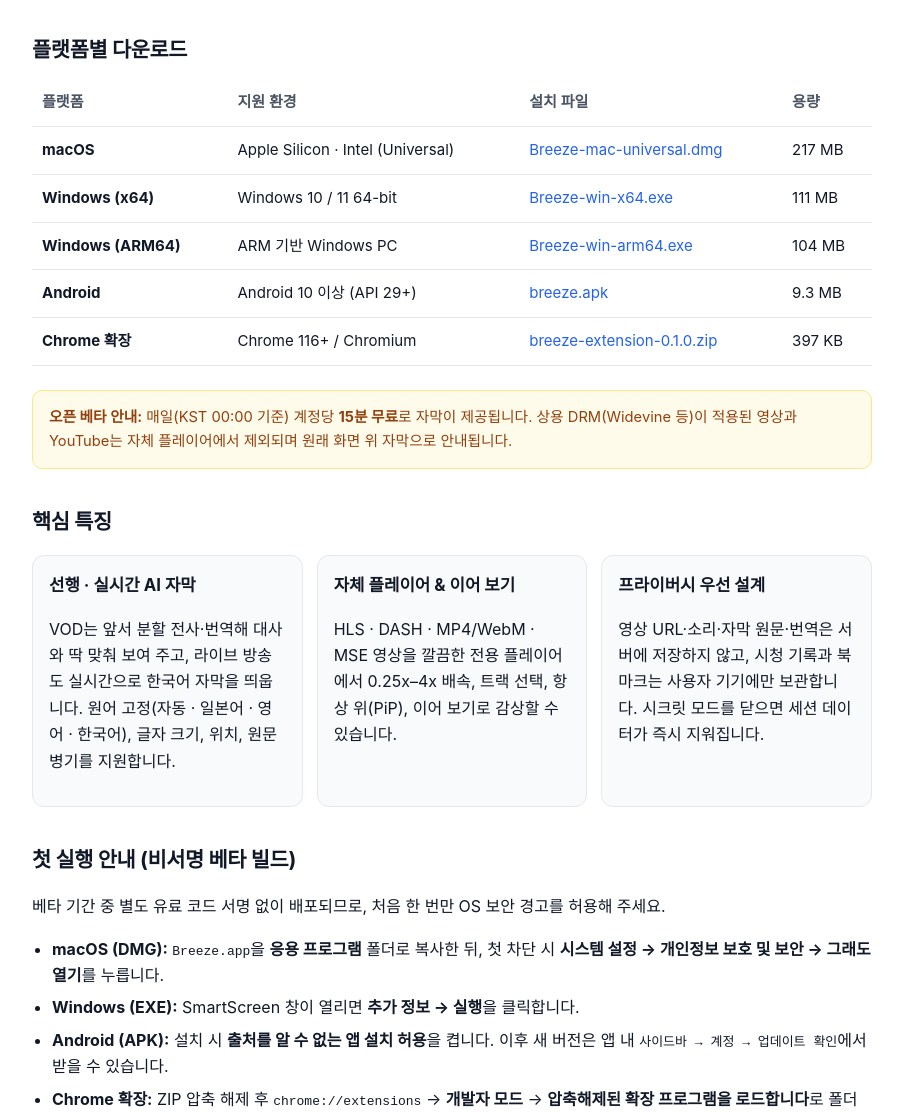
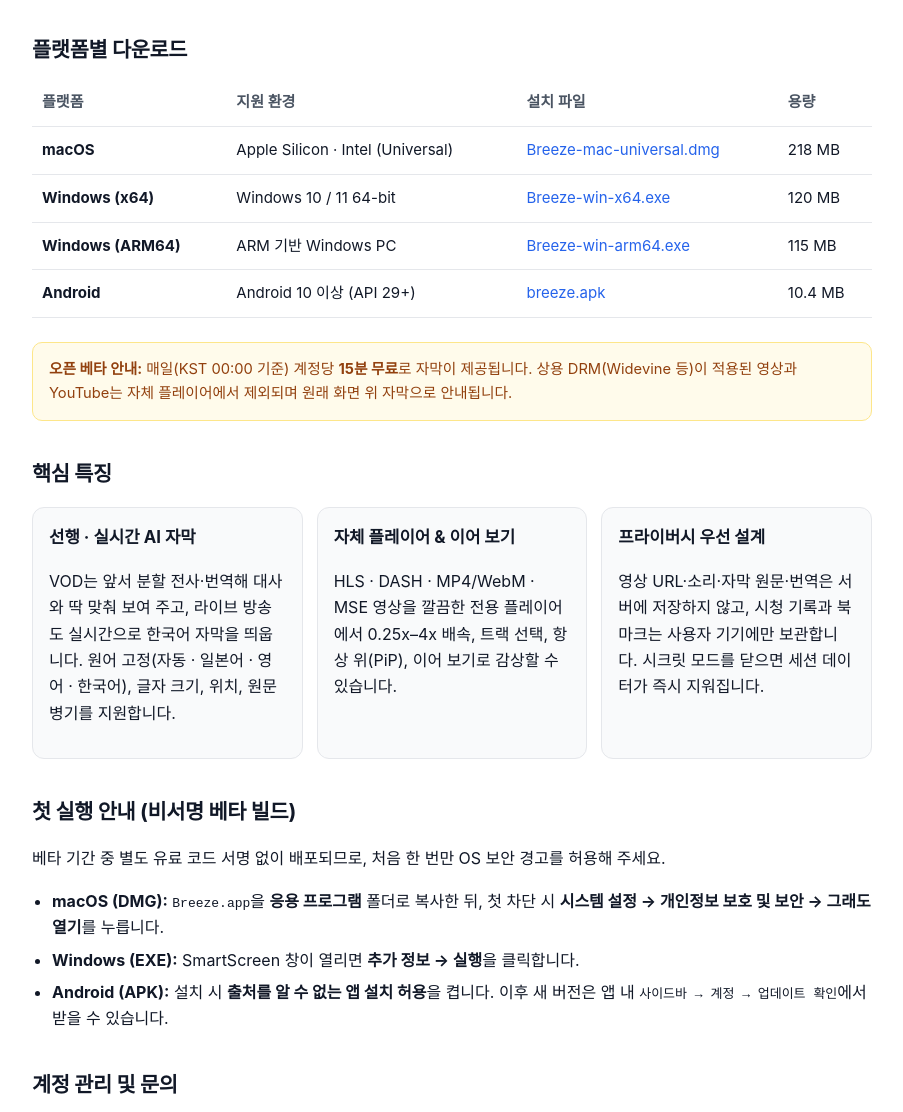
Before and after one commit to sungminflut/breeze-releases, a plain HTML site: page docs/index.html in a window 1280 px wide. Shown: the part 666-1778 px from the top of the page, without its empty margins (188-1091 px from the left). Drawn offline with Linux system fonts and the light colour scheme.

Commit message:
docs: update v1.0.8 sizes and remove retired Chrome extension links

```diff
--- a/docs/index.html
+++ b/docs/index.html
@@ -123,11 +123,10 @@ footer {
           <tr><th>플랫폼</th><th>지원 환경</th><th>설치 파일</th><th>용량</th></tr>
         </thead>
         <tbody>
-          <tr><td><strong>macOS</strong></td><td>Apple Silicon · Intel (Universal)</td><td><a href="https://github.com/sungminflut/breeze-releases/releases/latest/download/Breeze-mac-universal.dmg">Breeze-mac-universal.dmg</a></td><td>217 MB</td></tr>
-          <tr><td><strong>Windows (x64)</strong></td><td>Windows 10 / 11 64-bit</td><td><a href="https://github.com/sungminflut/breeze-releases/releases/latest/download/Breeze-win-x64.exe">Breeze-win-x64.exe</a></td><td>111 MB</td></tr>
-          <tr><td><strong>Windows (ARM64)</strong></td><td>ARM 기반 Windows PC</td><td><a href="https://github.com/sungminflut/breeze-releases/releases/latest/download/Breeze-win-arm64.exe">Breeze-win-arm64.exe</a></td><td>104 MB</td></tr>
-          <tr><td><strong>Android</strong></td><td>Android 10 이상 (API 29+)</td><td><a href="https://github.com/sungminflut/breeze-releases/releases/latest/download/breeze.apk">breeze.apk</a></td><td>9.3 MB</td></tr>
-          <tr><td><strong>Chrome 확장</strong></td><td>Chrome 116+ / Chromium</td><td><a href="https://github.com/sungminflut/breeze-releases/releases/latest/download/breeze-extension-0.1.0.zip">breeze-extension-0.1.0.zip</a></td><td>397 KB</td></tr>
+          <tr><td><strong>macOS</strong></td><td>Apple Silicon · Intel (Universal)</td><td><a href="https://github.com/sungminflut/breeze-releases/releases/latest/download/Breeze-mac-universal.dmg">Breeze-mac-universal.dmg</a></td><td>218 MB</td></tr>
+          <tr><td><strong>Windows (x64)</strong></td><td>Windows 10 / 11 64-bit</td><td><a href="https://github.com/sungminflut/breeze-releases/releases/latest/download/Breeze-win-x64.exe">Breeze-win-x64.exe</a></td><td>120 MB</td></tr>
+          <tr><td><strong>Windows (ARM64)</strong></td><td>ARM 기반 Windows PC</td><td><a href="https://github.com/sungminflut/breeze-releases/releases/latest/download/Breeze-win-arm64.exe">Breeze-win-arm64.exe</a></td><td>115 MB</td></tr>
+          <tr><td><strong>Android</strong></td><td>Android 10 이상 (API 29+)</td><td><a href="https://github.com/sungminflut/breeze-releases/releases/latest/download/breeze.apk">breeze.apk</a></td><td>10.4 MB</td></tr>
         </tbody>
       </table>
 
@@ -158,7 +157,6 @@ footer {
         <li><strong>macOS (DMG):</strong> <code>Breeze.app</code>을 <strong>응용 프로그램</strong> 폴더로 복사한 뒤, 첫 차단 시 <strong>시스템 설정 → 개인정보 보호 및 보안 → 그래도 열기</strong>를 누릅니다.</li>
         <li><strong>Windows (EXE):</strong> SmartScreen 창이 열리면 <strong>추가 정보 → 실행</strong>을 클릭합니다.</li>
         <li><strong>Android (APK):</strong> 설치 시 <strong>출처를 알 수 없는 앱 설치 허용</strong>을 켭니다. 이후 새 버전은 앱 내 <code>사이드바 → 계정 → 업데이트 확인</code>에서 받을 수 있습니다.</li>
-        <li><strong>Chrome 확장:</strong> ZIP 압축 해제 후 <code>chrome://extensions</code> → <strong>개발자 모드</strong> → <strong>압축해제된 확장 프로그램을 로드합니다</strong>로 폴더를 선택합니다.</li>
       </ul>
 
       <h2>계정 관리 및 문의</h2>
```
Also changed, not shown: 1 other file.
